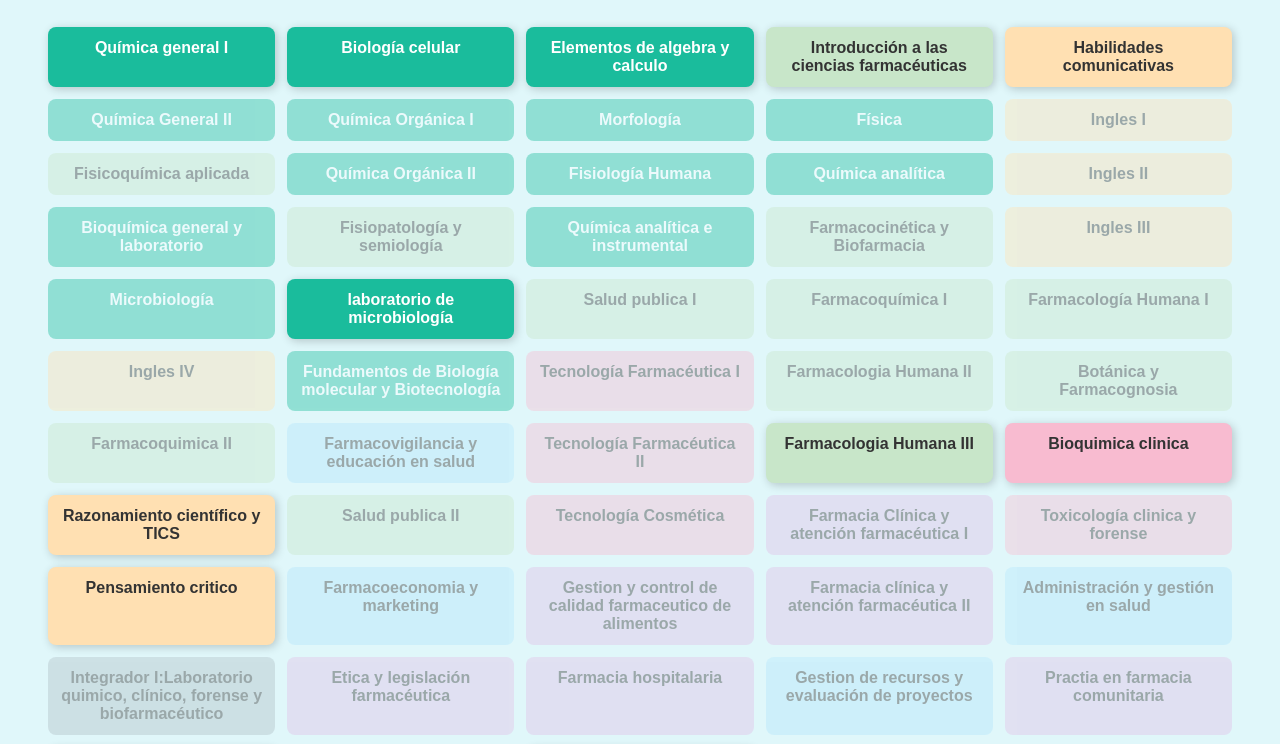
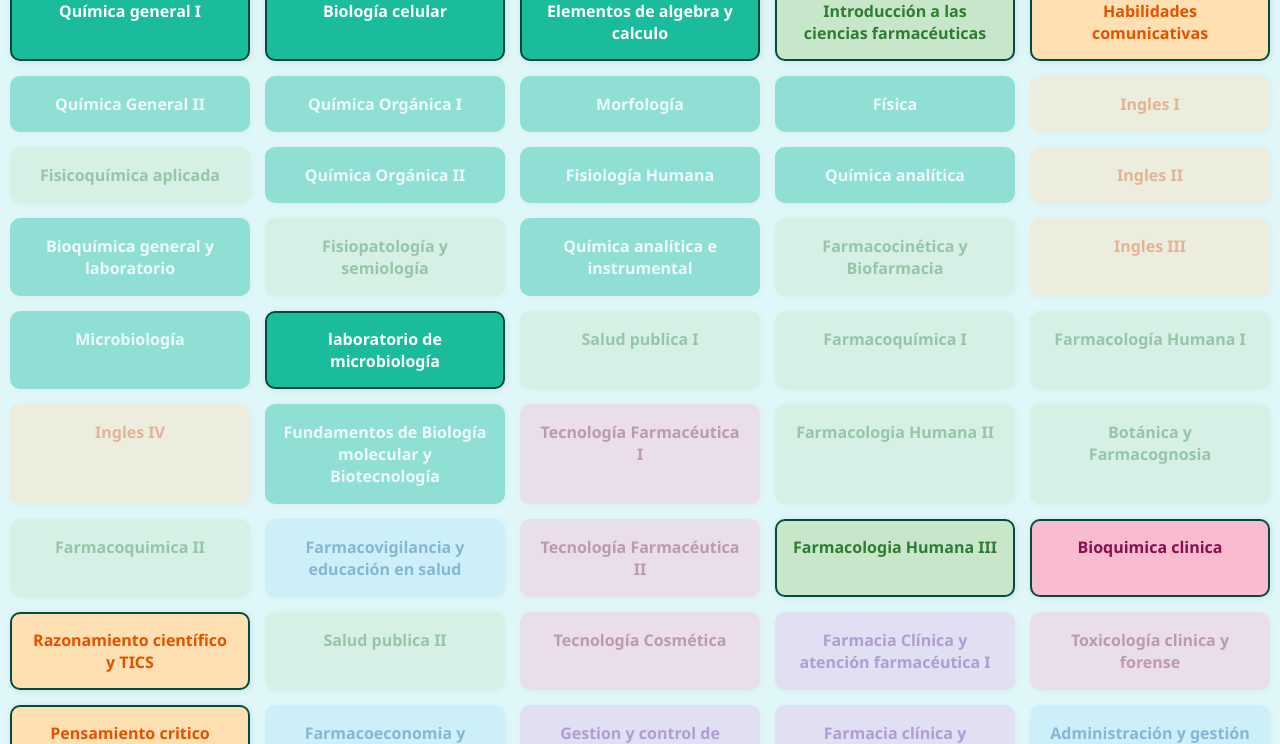
Before and after one commit to Xhio27/Malla-interactiva-QyF, a plain HTML site: page index.html in a window 1280 px wide. Shown: the part 101-845 px from the top of the page. Drawn offline with Linux system fonts and the light colour scheme.

Commit message:
Update style.css

```diff
--- a/style.css
+++ b/style.css
@@ -1,49 +1,110 @@
+/* --------- GLOBAL --------- */
 body {
-  font-family: sans-serif;
-  background: #e0f7fa;
+  font-family: "Segoe UI", sans-serif;
+  background-color: #e0f7fa;
+  margin: 0;
+  padding: 0;
+}
+
+header {
+  text-align: center;
+  padding: 20px;
+  background-color: #004d40;
+  color: white;
+}
+
+h1 {
+  margin-bottom: 10px;
+}
+
+main {
   padding: 20px;
 }
 
-h1 {
+footer {
   text-align: center;
-  color: #004d40;
+  padding: 10px;
+  background-color: #004d40;
+  color: white;
+  position: relative;
+  bottom: 0;
+  width: 100%;
 }
 
+/* --------- CONTENEDOR MALLA --------- */
 #malla-container {
   display: grid;
   grid-template-columns: repeat(auto-fill, minmax(220px, 1fr));
-  gap: 12px;
-  padding: 20px;
+  gap: 15px;
+  padding: 10px;
 }
 
+/* --------- CUADROS DE RAMOS --------- */
 .ramo {
-  padding: 12px;
-  border-radius: 8px;
+  padding: 15px;
+  border-radius: 10px;
   font-weight: bold;
-  color: #333;
   text-align: center;
   cursor: pointer;
   opacity: 0.4;
+  pointer-events: none;
   transition: all 0.3s ease;
-  pointer-events: none;
+  border: 2px solid transparent;
+  box-shadow: 1px 1px 6px rgba(0,0,0,0.1);
 }
 
 .ramo.desbloqueado {
   opacity: 1;
   pointer-events: auto;
-  box-shadow: 2px 2px 10px rgba(0,0,0,0.2);
+  border-color: #004d40;
 }
 
 .ramo.aprobado {
   text-decoration: line-through;
   background-color: #a5d6a7 !important;
+  color: #1b5e20;
+  border-color: #1b5e20;
 }
 
-/* Colores */
-.turquesa { background-color: #1abc9c; color: white; }
-.verde-pastel { background-color: #c8e6c9; }
-.naranja-pastel { background-color: #ffe0b2; }
-.rosa-pastel { background-color: #f8bbd0; }
-.lila-pastel { background-color: #e1bee7; }
-.azul-claro { background-color: #b3e5fc; }
-.azul-oscuro-pastel { background-color: #b0bec5; }
+/* --------- COLORES PERSONALIZADOS --------- */
+.turquesa {
+  background-color: #1abc9c;
+  color: white;
+}
+
+.verde-pastel {
+  background-color: #c8e6c9;
+  color: #2e7d32;
+}
+
+.naranja-pastel {
+  background-color: #ffe0b2;
+  color: #e65100;
+}
+
+.rosa-pastel {
+  background-color: #f8bbd0;
+  color: #880e4f;
+}
+
+.lila-pastel {
+  background-color: #e1bee7;
+  color: #6a1b9a;
+}
+
+.azul-claro {
+  background-color: #b3e5fc;
+  color: #01579b;
+}
+
+.azul-oscuro-pastel {
+  background-color: #b0bec5;
+  color: #263238;
+}
+
+/* --------- RESPONSIVE --------- */
+@media (max-width: 600px) {
+  #malla-container {
+    grid-template-columns: repeat(auto-fill, minmax(160px, 1fr));
+  }
+}
```
